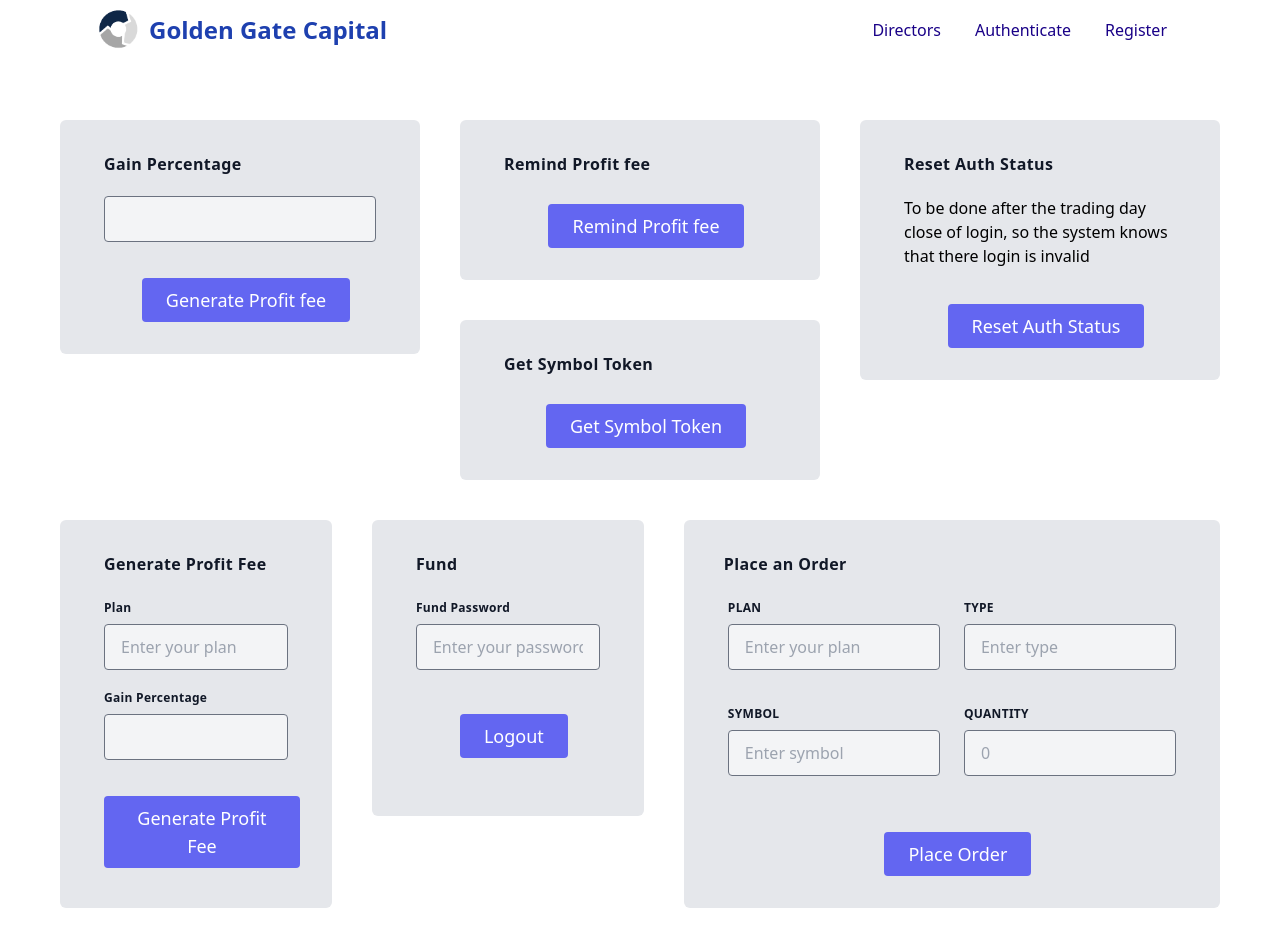
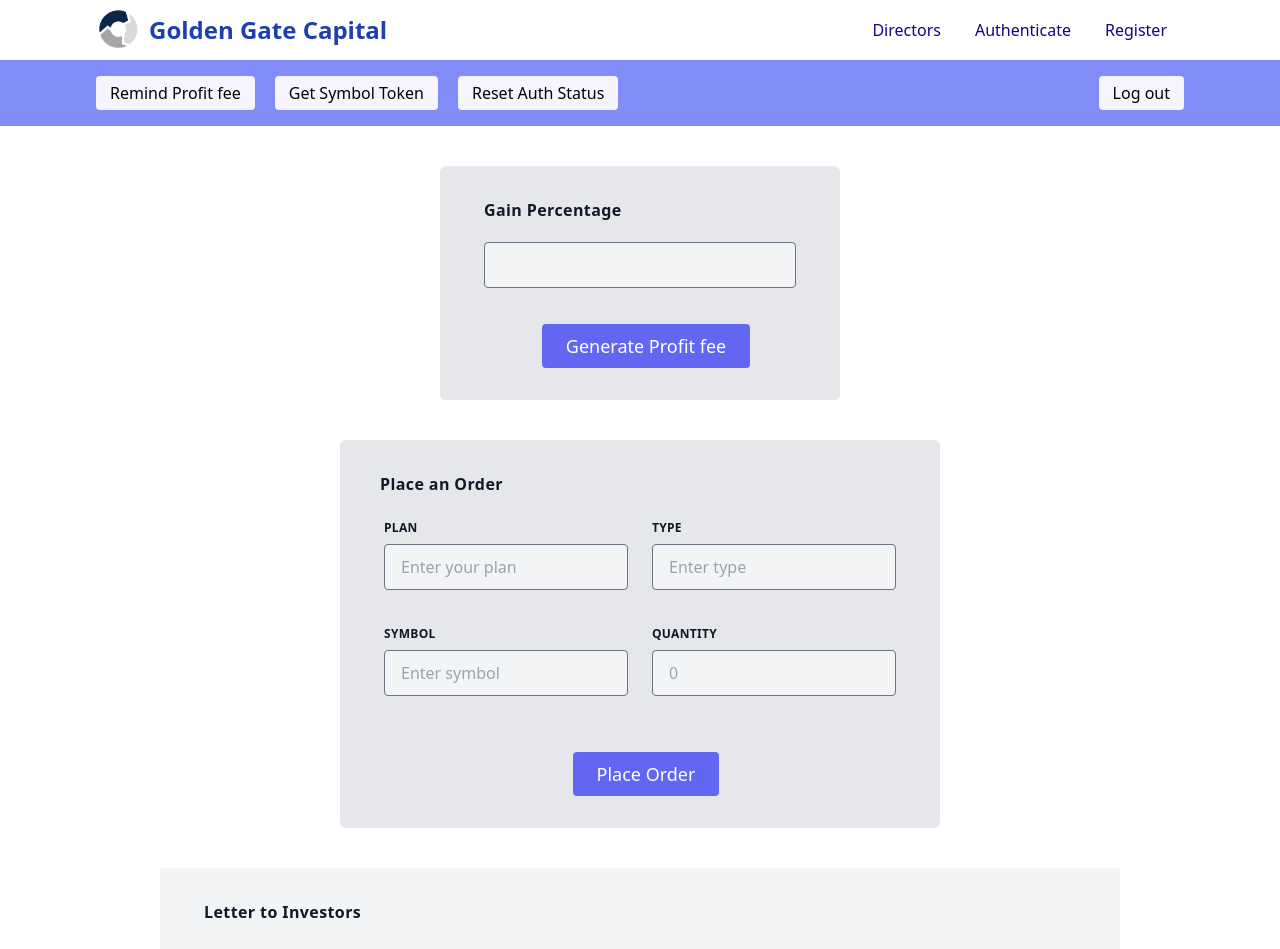
Before and after one commit to AbhiPatel10/goldengate, a Next.js app: page /directormain in a window 1280 px wide. Shown: the top 949 px of the page. Built offline with nearby package versions, Linux system fonts and the light colour scheme.

Commit message:
make it better

```diff
--- a/components/Directormain.js
+++ b/components/Directormain.js
@@ -3,9 +3,22 @@ import React from 'react'
 const Directormain = () => {
     return (
         <>
-            <section className='mt-10 md:px-10 px-3'>
-                <div className='w-full flex '>
-                    <div className='w-1/3 p-5'>
+            <section>
+                <div className='bg-indigo-400 w-full Second-nav h-auto md:px-24 px-5 py-4'>
+                    <ul className='gap-5 Second-nav-ul'>
+                        <li className='Second-nav-list'>Remind Profit fee</li>
+                        <li className='Second-nav-list'>Get Symbol Token</li>
+                        <li className='Second-nav-list'>Reset Auth Status</li>
+                    </ul>
+                    <ul>
+                        <li className='Second-nav-list-logout whitespace-nowrap'>Log out</li>
+                    </ul>
+                </div>
+
+                <div className='md:px-10 px-3 py-10'>
+
+                    <div className='w-full '>
+                        <div className='md:w-1/3 m-auto'>
                             <div className=' bg-gray-200 p-8 rounded-md mb-10'>
                                 <form className="w-full m-auto">
                                     <div className="w-full flex flex-wrap mb-6">
@@ -22,93 +35,10 @@ const Directormain = () => {
                                 </form>
                             </div>
                         </div>
-                    <div className='w-1/3 p-5'>
-                        <div className="bg-gray-200 p-8 rounded-md mb-10">
-                            <div className="w-full flex flex-wrap mb-6">
-                                <div className="w-full px-3 ">
-                                    <label className="block tracking-wide text-gray-900 text-base font-bold mb-1" for="grid-last-name">
-                                        Remind Profit fee
-                                    </label>
-                                </div>
-                            </div>
-                            <div className="w-full flex justify-center">
-                                <button className="item-center sm:ml-3 text-white bg-indigo-500 border-0 lg:py-2 lg:px-6 px-4 py-1 focus:outline-none hover:bg-indigo-600 rounded text-lg">Remind Profit fee</button>
-                            </div>
-                        </div>
-                        <div className="bg-gray-200 p-8 rounded-md ">
-                            <div className="w-full flex flex-wrap mb-6">
-                                <div className="w-full px-3 ">
-                                    <label className="block tracking-wide text-gray-900 text-base font-bold mb-1" for="grid-last-name">
-                                        Get Symbol Token
-                                    </label>
-                                </div>
-                            </div>
-                            <div className="w-full flex justify-center">
-                                <button className="item-center sm:ml-3 text-white bg-indigo-500 border-0 lg:py-2 lg:px-6 px-4 py-1 focus:outline-none hover:bg-indigo-600 rounded text-lg">Get Symbol Token</button>
-                            </div>
-                        </div>
-                    </div>
-                    <div className='w-1/3 p-5'>
-                        <div className='m-auto bg-gray-200 p-8 rounded-md mb-10'>
-                            <div className="w-full flex flex-wrap mb-6">
-                                <div className="w-full px-3 ">
-                                    <label className="block tracking-wide text-gray-900 text-base font-bold mb-5" for="grid-last-name">
-                                        Reset Auth Status
-                                    </label>
-                                    <p>To be done after the trading day close of login, so the system knows that there login is invalid</p>
-                                </div>
-                            </div>
-                            <div className="w-full flex justify-center">
-                                <button className="mt-3 item-center sm:ml-3 text-white bg-indigo-500 border-0 lg:py-2 lg:px-6 px-4 py-1 focus:outline-none hover:bg-indigo-600 rounded text-lg">Reset Auth Status</button>
-                            </div>
-                        </div>
-                    </div>
-
-                </div>
-                <div className='flex w-full'>
-                    <div className='max-w-md bg-gray-200 w-1/4 p-8 rounded-md m-5'>
+                        <div className='bg-gray-200 md:w-2/4 p-8 rounded-md m-auto'>
+                            <h1 className="block tracking-wide text-gray-900 text-base font-bold mb-6 ml-2" for="grid-last-name">Place an Order</h1>
                             <form className="w-full m-auto">
                                 <div className="w-full flex flex-wrap mb-6">
-                                <div className="w-full px-3 ">
-                                    <h1 className="block tracking-wide text-gray-900 text-base font-bold mb-6" for="grid-last-name">Generate Profit Fee</h1>
-                                    <label className="block tracking-wide text-gray-900 text-xs font-bold mb-2" for="grid-last-name">
-                                        Plan
-                                    </label>
-                                    <input className="appearance-none block w-full bg-gray-100 text-gray-900 border border-gray-500 rounded py-3 px-4 leading-tight focus:outline-none focus:bg-white focus:border-gray-500" id="grid-last-name" type="text" placeholder="Enter your plan" />
-                                    <label className="block tracking-wide text-gray-900 text-xs font-bold mb-2 mt-5" for="grid-last-name">
-                                        Gain Percentage
-                                    </label>
-                                    <input className="appearance-none block w-full bg-gray-100 text-gray-900 border border-gray-500 rounded py-3 px-4 leading-tight focus:outline-none focus:bg-white focus:border-gray-500" id="grid-last-name" type="text"  />
-                                </div>
-                            </div>
-                            <div className="w-full flex justify-center">
-                                <button className="mt-3 item-center sm:ml-3 text-white bg-indigo-500 border-0 lg:py-2 lg:px-6 px-4 py-1 focus:outline-none hover:bg-indigo-600 rounded text-lg">Generate Profit Fee</button>
-                            </div>
-                        </form>
-                    </div>
-                    <div className=' bg-gray-200 p-8 w-1/4 rounded-md m-5 mb-28'>
-                        <form className="w-full m-auto">
-                            <div className="w-full flex flex-wrap mb-6">
-                                <div className="w-full px-3 ">
-                                    <h1 className="block tracking-wide text-gray-900 text-base font-bold mb-6" for="grid-last-name">Fund</h1>
-
-                                    <label className="block tracking-wide text-gray-900 text-xs font-bold mb-2" for="grid-last-name">
-                                        Fund Password
-                                    </label>
-                                    <input className="appearance-none block w-full bg-gray-100 text-gray-900 border border-gray-500 rounded py-3 px-4 leading-tight focus:outline-none focus:bg-white focus:border-gray-500" id="grid-last-name" type="text" placeholder="Enter your password" />
-                                </div>
-                            </div>
-                            <div className="w-full flex justify-center">
-                                <button className="mt-5 item-center sm:ml-3 text-white bg-indigo-500 border-0 lg:py-2 lg:px-6 px-4 py-1 focus:outline-none hover:bg-indigo-600 rounded text-lg">Logout</button>
-                            </div>
-                        </form>
-                    </div>
-                    <div className='bg-gray-200 w-2/4 p-8 rounded-md m-5'>
-                        <h1 className="block tracking-wide text-gray-900 text-base font-bold mb-6 ml-2" for="grid-last-name">Place an Order</h1>
-                        <form className="w-full m-auto">
-
-                            <div className="w-full flex flex-wrap mb-6">
-
                                     <div className="w-full md:w-1/2 px-3  mb-6 md:mb-0">
                                         <label className="block uppercase tracking-wide text-gray-900 text-xs font-bold mb-2" for="grid-first-name">
                                             Plan
@@ -142,7 +72,6 @@ const Directormain = () => {
                             </form>
 
                         </div>
-                </div>
                         <div className="h-full bg-gray-100 md:w-4/5 w-full m-auto sm:p-8 p-3 rounded my-10">
                             <form className="w-full m-auto">
                                 <h1 className="block tracking-wide text-gray-900 text-base font-bold mb-6 ml-3" for="grid-last-name">Letter to Investors</h1>
@@ -171,6 +100,33 @@ const Directormain = () => {
                                 <button className="mt-5 sm:ml-3 text-white bg-indigo-500 border-0 lg:py-2 lg:px-6 px-4 py-1 focus:outline-none hover:bg-indigo-600 rounded text-lg">Send Letter</button>
                             </form>
                         </div>
+                        <div className='max-w-md bg-gray-200 md:w-1/4 p-8 rounded-md m-auto'>
+                            <form className="w-full m-auto">
+                                <div className="w-full flex flex-wrap mb-6">
+                                    <div className="w-full px-3 ">
+                                        <h1 className="block tracking-wide text-gray-900 text-base font-bold mb-6" for="grid-last-name">Generate Profit Fee</h1>
+                                        <label className="block tracking-wide text-gray-900 text-xs font-bold mb-2" for="grid-last-name">
+                                            Plan
+                                        </label>
+                                        <input className="appearance-none block w-full bg-gray-100 text-gray-900 border border-gray-500 rounded py-3 px-4 leading-tight focus:outline-none focus:bg-white focus:border-gray-500" id="grid-last-name" type="text" placeholder="Enter your plan" />
+                                        <label className="block tracking-wide text-gray-900 text-xs font-bold mb-2 mt-5" for="grid-last-name">
+                                            Gain Percentage
+                                        </label>
+                                        <input className="appearance-none block w-full bg-gray-100 text-gray-900 border border-gray-500 rounded py-3 px-4 leading-tight focus:outline-none focus:bg-white focus:border-gray-500" id="grid-last-name" type="text" />
+                                    </div>
+                                </div>
+                                <div className="w-full flex justify-center">
+                                    <button className="mt-3 item-center sm:ml-3 text-white bg-indigo-500 border-0 lg:py-2 lg:px-6 px-4 py-1 focus:outline-none hover:bg-indigo-600 rounded text-lg">Generate Profit Fee</button>
+                                </div>
+                            </form>
+                        </div>
+                    </div>
+                    <div className='flex w-full'>
+
+
+                    </div>
+
+                </div>
             </section>
         </>
     )
--- a/components/SignInForm.js
+++ b/components/SignInForm.js
@@ -33,28 +33,36 @@ const Signinform = () => {
                     </div>
                 </div>
             </section>
-            <SectionHeader title="Login" />
+            <SectionHeader title="Authenticate" />
             <section >
                 <div className='max-w-md m-auto bg-gray-200 p-8 rounded-md mb-24'>
                     <form className="w-full m-auto">
                         <div className="w-full flex flex-wrap mb-6">
                             <div className="w-full px-3 ">
                                 <label className="block uppercase tracking-wide text-gray-900 text-xs font-bold mb-2" for="grid-last-name">
-                                    Email
+                                    Client Code
                                 </label>
-                                <input className="appearance-none block w-full bg-gray-100 text-gray-900 border border-gray-500 rounded py-3 px-4 leading-tight focus:outline-none focus:bg-white focus:border-gray-500" id="grid-last-name" type="email" placeholder="Enter your email" />
+                                <input className="appearance-none block w-full bg-gray-100 text-gray-900 border border-gray-500 rounded py-3 px-4 leading-tight focus:outline-none focus:bg-white focus:border-gray-500" id="grid-last-name" type="text" placeholder="Enter your Client Code" />
+                            </div>
+                        </div>
+                        <div className="w-full flex flex-wrap mb-6">
+                            <div className="w-full px-3  mb-6 md:mb-0">
+                                <label className="block uppercase tracking-wide text-gray-900 text-xs font-bold mb-2" for="grid-first-name">
+                                    Password
+                                </label>
+                                <input className="appearance-none block w-full bg-gray-100 text-gray-900 border border-gray-500 rounded py-3 px-4 mb-3 leading-tight focus:outline-none focus:bg-white" id="grid-first-name" type="password" placeholder="Enter your password" />
                             </div>
                         </div>
                         <div className="w-full flex flex-wrap ">
                             <div className="w-full px-3  mb-6 md:mb-0">
                                 <label className="block uppercase tracking-wide text-gray-900 text-xs font-bold mb-2" for="grid-first-name">
-                                    Password
+                                Authenticator Code
                                 </label>
-                                <input className="appearance-none block w-full bg-gray-100 text-gray-900 border border-gray-500 rounded py-3 px-4 mb-3 leading-tight focus:outline-none focus:bg-white" id="grid-first-name" type="text" placeholder="Enter your password" />
+                                <input className="appearance-none block w-full bg-gray-100 text-gray-900 border border-gray-500 rounded py-3 px-4 mb-3 leading-tight focus:outline-none focus:bg-white" id="grid-first-name" type="text" placeholder="Enter your Authenticator Code" />
                             </div>
                         </div>
                         <div className="w-full flex justify-center">
-                            <button className="mt-5 item-center sm:ml-3 text-white bg-indigo-500 border-0 lg:py-2 lg:px-6 px-4 py-1 focus:outline-none hover:bg-indigo-600 rounded text-lg">Login</button>
+                            <button className="mt-5 item-center sm:ml-3 text-white bg-indigo-500 border-0 lg:py-2 lg:px-6 px-4 py-1 focus:outline-none hover:bg-indigo-600 rounded text-lg">Authenticate trade</button>
                         </div>
                     </form>
                 </div>
--- a/components/Slicecard.js
+++ b/components/Slicecard.js
@@ -17,10 +17,8 @@ const Slicecard = () => {
                 <div className="p-4 lg:w-2/3 md:w-full m-auto">
                     <div className="flex flex-wrap -m-4">
                         <div className="p-4 md:w-1/2 w-full">
-                            <div className="slicecard-BG md:p-14 p-8 rounded-2xl">
+                            <div className="slicecard-BG h-full md:p-14 p-8 rounded-2xl">
                                 <p data-aos='fade-up' className="flex flex-col md:text-6xl text-4xl font-bold md:leading-tight leading-normal slicecard-family">
-                                    <span> No annual </span>
-                                    <span>fees.</span>
                                     <span> NO joining </span>
                                     <span>fees.</span>
                                     <span> NO hidden </span>
@@ -30,7 +28,7 @@ const Slicecard = () => {
                         </div>
                         <div className="p-4 md:w-1/2 w-full">
                             <div className="h-full SlideCard-right-main rounded-2xl">
-                                <h1 data-aos='fade-up' className='SlideCard-right sm:px-8 px-4 sm:pt-8 pt-4'>Your purchase power* now calculated in real-time.</h1>
+                                <h1 data-aos='fade-up' className='SlideCard-right sm:px-8 px-4 sm:pt-8 pt-4'>Your portfolio value is about to high.</h1>
                                 <Image height={350} className='m-auto' src={RocketJPG}/>
                             </div>
                         </div>
--- a/pages/index.js
+++ b/pages/index.js
@@ -22,7 +22,7 @@ const Home = () => {
       <Pricing />
       <SectionHeader title="Send us your love" />
       <Testimonial />
-      <SectionHeader title="Frequently asked Question" />
+      <SectionHeader title="FAQ" />
       <Faq />
       <Maincard />
       <Footer />
--- a/styles/globals.css
+++ b/styles/globals.css
@@ -40,33 +40,10 @@
 /* Slice Card */
 
 /* FAQ */
-
-.Faq-card {
-  background-color: #15cf74;
-  box-shadow: 0px 0px 20px 0px rgb(179, 179, 179);
-}
-.Faq-card-header {
-    font-family:  'Signika Negative', sans-serif;;
-    src: url('https://fonts.googleapis.com/css2?family=Signika+Negative:wght@600&display=swap');
-    color: #203152;
-}
-.Faq-card-ans{
-  font-weight: 400;
-  text-align: justify;
-  color: rgb(234, 234, 234);
-  font-size: 20px;
-}
-.Faq-Section{
-  background-image: url('../public/Img/faq_bg1.jpg');
-  background-repeat: no-repeat;
-  background-size: cover;
-  /* backdrop-filter: blur(10000px); */
-  box-shadow: 0px -20px 50px 30px white inset;
-}
-.Faq-Section2{
-  background-color: #F8CB41;
-  box-shadow: 0 6px 4px -0px white inset, 0 -6px 4px -0px white inset;
-  /* box-shadow: 0px 0px 50px 10px white inset; */
+.FAQ-main-container{
+  background-color: #8781fe
+  /* background-color: #A020F0 */
+  /* background-color: rgb(232, 231, 231) */
 }
 /* FAQ */
 @media only screen and (max-width: 600px) {
@@ -81,3 +58,42 @@
     line-height: 33px;
   }
 }
+
+
+/* Directormain  */
+
+.Second-nav-list{
+  padding: 5px 14px;
+  background-color: #f6f4ff;
+  border-radius: 4px;
+}
+
+.Second-nav-list-logout{
+  background-color: #f6f4ff;
+  padding: 5px 14px;
+  border-radius: 4px;
+}
+
+.Second-nav{
+  display: flex;
+  justify-content: space-between;
+  /* flex-wrap: wrap; */
+  /* white-space: ; */
+}
+.Second-nav-ul{
+  flex-wrap: wrap;
+  display: flex;
+}
+
+@media only screen and (max-width: 640px) {
+  /* .Second-nav-ul{
+    display: flex;
+    flex-direction: column;
+  }
+  .Second-nav{
+    align-items: center;
+  } */
+
+}
+
+/* Directormain  */
```
Also changed, not shown: components/Faq.js (+27 -19 lines), components/Footer.js (+7 -4 lines), components/Pricing.js (+5 -5 lines). Lines whose indentation alone changed are shown as unchanged.
